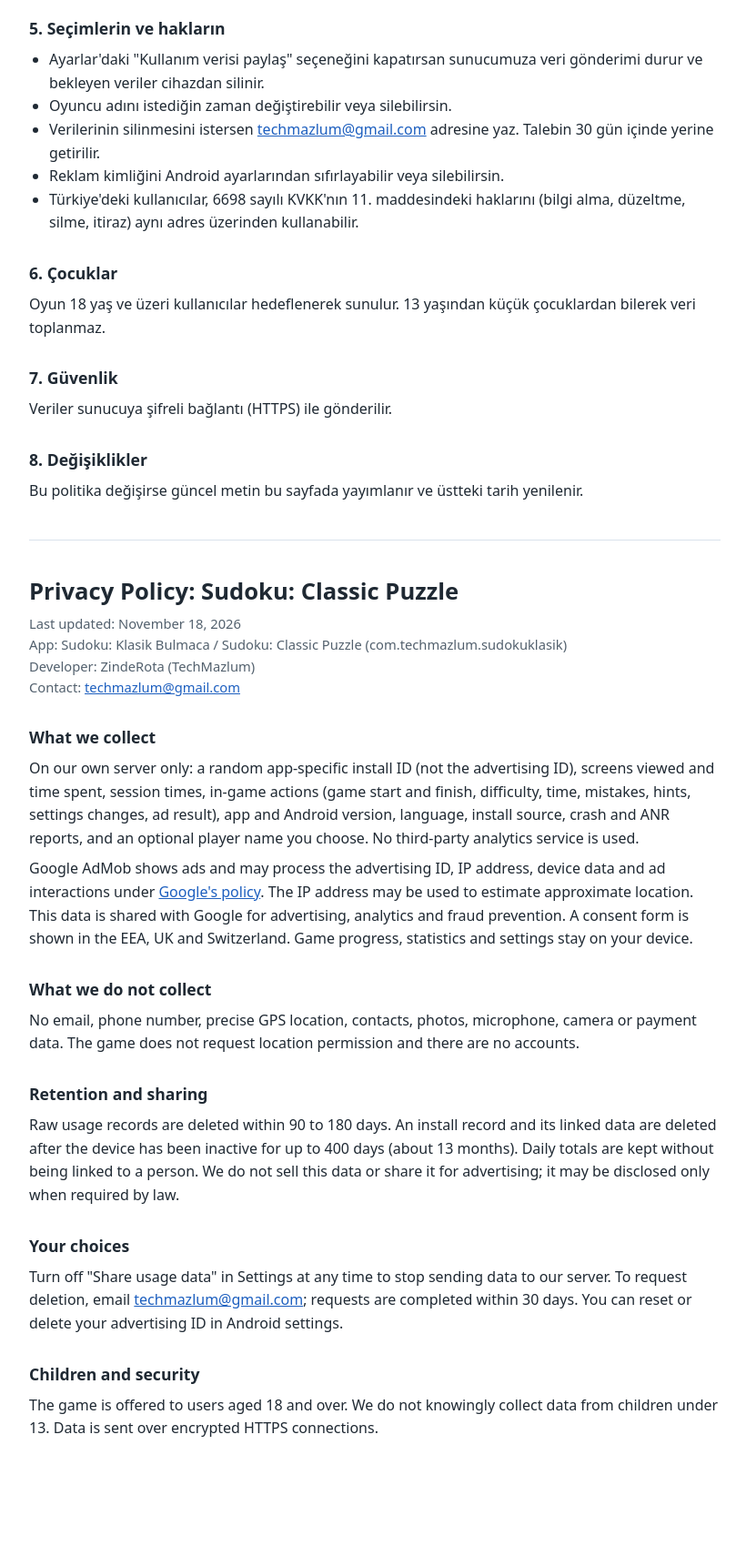
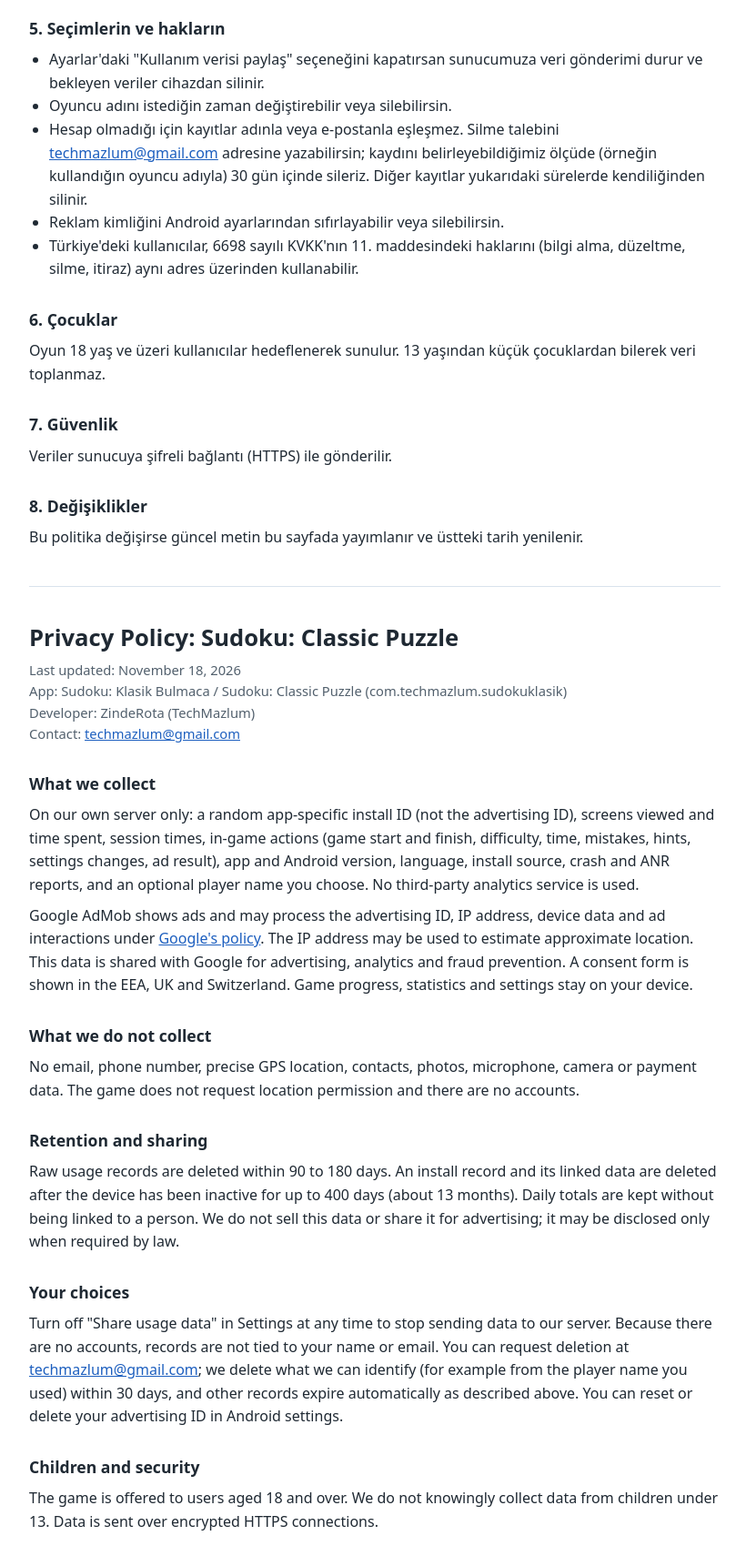
Before and after one commit to techmazlum/techmazlum.github.io, a plain HTML site: page gizlilik/sudoku-klasik-bulmaca/index.html in a window 1280 px wide. Shown: the part 1080-2801 px from the top of the page at 91% size, without its empty margins (228-1048 px from the left). Before the commit the page ends 2727 px from the top, so only its background shows below. Drawn offline with Linux system fonts and the light colour scheme.

Commit message:
Sudoku gizlilik: veri silme talebi aciklamasi netlestirildi

```diff
--- a/gizlilik/sudoku-klasik-bulmaca/index.html
+++ b/gizlilik/sudoku-klasik-bulmaca/index.html
@@ -52,7 +52,7 @@ Geliştirici: ZindeRota (TechMazlum)<br>
 <ul>
   <li>Ayarlar'daki "Kullanım verisi paylaş" seçeneğini kapatırsan sunucumuza veri gönderimi durur ve bekleyen veriler cihazdan silinir.</li>
   <li>Oyuncu adını istediğin zaman değiştirebilir veya silebilirsin.</li>
-  <li>Verilerinin silinmesini istersen <a href="mailto:techmazlum@gmail.com">techmazlum@gmail.com</a> adresine yaz. Talebin 30 gün içinde yerine getirilir.</li>
+  <li>Hesap olmadığı için kayıtlar adınla veya e-postanla eşleşmez. Silme talebini <a href="mailto:techmazlum@gmail.com">techmazlum@gmail.com</a> adresine yazabilirsin; kaydını belirleyebildiğimiz ölçüde (örneğin kullandığın oyuncu adıyla) 30 gün içinde sileriz. Diğer kayıtlar yukarıdaki sürelerde kendiliğinden silinir.</li>
   <li>Reklam kimliğini Android ayarlarından sıfırlayabilir veya silebilirsin.</li>
   <li>Türkiye'deki kullanıcılar, 6698 sayılı KVKK'nın 11. maddesindeki haklarını (bilgi alma, düzeltme, silme, itiraz) aynı adres üzerinden kullanabilir.</li>
 </ul>
@@ -82,7 +82,7 @@ Contact: <a href="mailto:techmazlum@gmail.com">techmazlum@gmail.com</a></p>
 <h2>Retention and sharing</h2>
 <p>Raw usage records are deleted within 90 to 180 days. An install record and its linked data are deleted after the device has been inactive for up to 400 days (about 13 months). Daily totals are kept without being linked to a person. We do not sell this data or share it for advertising; it may be disclosed only when required by law.</p>
 <h2>Your choices</h2>
-<p>Turn off "Share usage data" in Settings at any time to stop sending data to our server. To request deletion, email <a href="mailto:techmazlum@gmail.com">techmazlum@gmail.com</a>; requests are completed within 30 days. You can reset or delete your advertising ID in Android settings.</p>
+<p>Turn off "Share usage data" in Settings at any time to stop sending data to our server. Because there are no accounts, records are not tied to your name or email. You can request deletion at <a href="mailto:techmazlum@gmail.com">techmazlum@gmail.com</a>; we delete what we can identify (for example from the player name you used) within 30 days, and other records expire automatically as described above. You can reset or delete your advertising ID in Android settings.</p>
 <h2>Children and security</h2>
 <p>The game is offered to users aged 18 and over. We do not knowingly collect data from children under 13. Data is sent over encrypted HTTPS connections.</p>
 </div>
```
